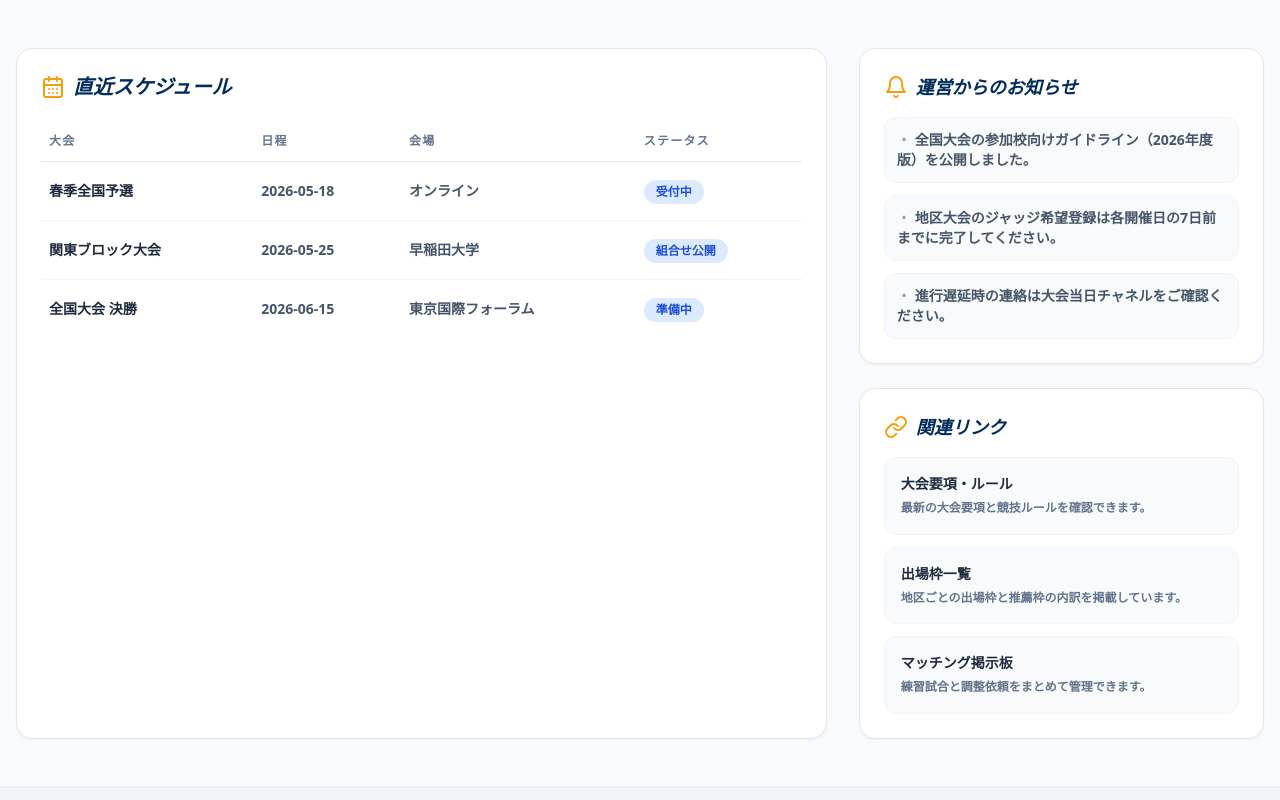
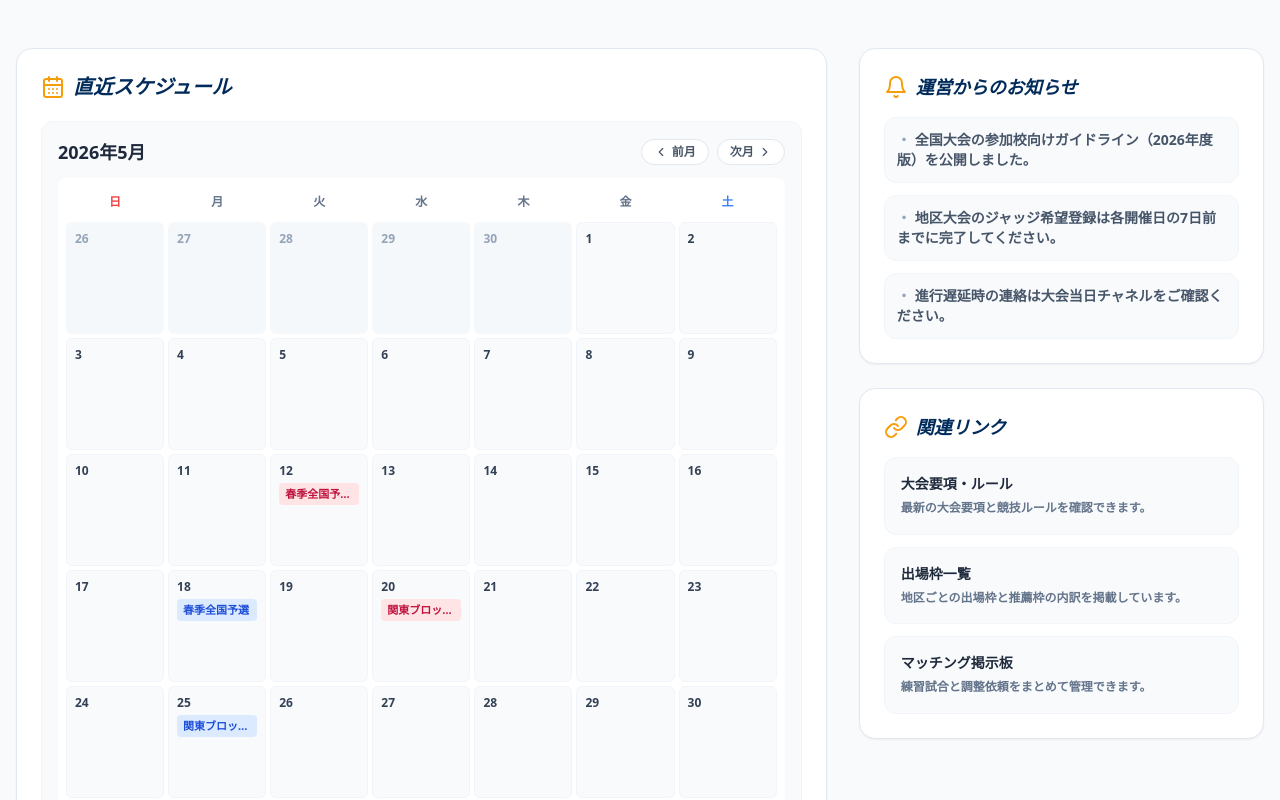
Before and after one commit to totototetete/demo-website, a Next.js app: page /dashboard in a window 1280 px wide. Shown: the part 640-1440 px from the top of the page. Built offline with nearby package versions, Linux system fonts and the light colour scheme.

Commit message:
feat: add interactive dashboard calendar section
Agent-Logs-Url: https://github.com/totototetete/demo-website/sessions/b0210b9b-0b46-4dfb-a513-2b66707989bb

Co-authored-by: totototetete <242939498+totototetete@users.noreply.github.com>

```diff
--- a/app/dashboard/page.tsx
+++ b/app/dashboard/page.tsx
@@ -1,13 +1,89 @@
 'use client';
 
-import { CalendarDays, Bell, Link as LinkIcon, LayoutDashboard } from 'lucide-react';
+import { useMemo, useState } from 'react';
+import { CalendarDays, Bell, Link as LinkIcon, LayoutDashboard, ChevronLeft, ChevronRight } from 'lucide-react';
 import Header from '@/components/Header';
 import Footer from '@/components/Footer';
 import { useLanguage } from '@/hooks/useLanguage';
+import type { DashboardCalendarEvent } from '@/lib/types';
+
+const toDateKey = (date: Date) =>
+  `${date.getFullYear()}-${String(date.getMonth() + 1).padStart(2, '0')}-${String(date.getDate()).padStart(2, '0')}`;
 
 export default function DashboardPage() {
-  const { t } = useLanguage();
+  const { t, lang } = useLanguage();
   const dashboard = t.dashboard;
+  const calendarBase = useMemo(() => {
+    const firstEventDate = dashboard.calendarEvents[0]?.date;
+    if (!firstEventDate) return new Date();
+    const [year, month] = firstEventDate.split('-').map(Number);
+    return new Date(year, month - 1, 1);
+  }, [dashboard.calendarEvents]);
+  const [currentMonth, setCurrentMonth] = useState(
+    () => new Date(calendarBase.getFullYear(), calendarBase.getMonth(), 1),
+  );
+
+  const monthLabel = useMemo(
+    () =>
+      new Intl.DateTimeFormat(lang === 'ja' ? 'ja-JP' : 'en-US', {
+        year: 'numeric',
+        month: 'long',
+      }).format(currentMonth),
+    [currentMonth, lang],
+  );
+
+  const todayKey = toDateKey(new Date());
+  const monthEvents = useMemo(
+    () =>
+      dashboard.calendarEvents.reduce<Record<string, DashboardCalendarEvent[]>>((acc, event) => {
+        if (!acc[event.date]) {
+          acc[event.date] = [];
+        }
+        acc[event.date].push(event);
+        return acc;
+      }, {}),
+    [dashboard.calendarEvents],
+  );
+
+  const calendarCells = useMemo(() => {
+    const year = currentMonth.getFullYear();
+    const month = currentMonth.getMonth();
+    const firstDay = new Date(year, month, 1);
+    const firstWeekday = firstDay.getDay();
+    const daysInMonth = new Date(year, month + 1, 0).getDate();
+    const daysInPrevMonth = new Date(year, month, 0).getDate();
+
+    return Array.from({ length: 42 }, (_, index) => {
+      const day = index - firstWeekday + 1;
+      if (day <= 0) {
+        return {
+          dayNumber: daysInPrevMonth + day,
+          dateKey: '',
+          isCurrentMonth: false,
+        };
+      }
+      if (day > daysInMonth) {
+        return {
+          dayNumber: day - daysInMonth,
+          dateKey: '',
+          isCurrentMonth: false,
+        };
+      }
+      return {
+        dayNumber: day,
+        dateKey: toDateKey(new Date(year, month, day)),
+        isCurrentMonth: true,
+      };
+    });
+  }, [currentMonth]);
+
+  const goToPrevMonth = () => {
+    setCurrentMonth((prev) => new Date(prev.getFullYear(), prev.getMonth() - 1, 1));
+  };
+
+  const goToNextMonth = () => {
+    setCurrentMonth((prev) => new Date(prev.getFullYear(), prev.getMonth() + 1, 1));
+  };
 
   return (
     <main>
@@ -46,53 +122,87 @@ export default function DashboardPage() {
               <CalendarDays className="text-amber-500" aria-hidden="true" />
               {dashboard.scheduleTitle}
             </h2>
-            <ul className="space-y-3 md:hidden">
-              {dashboard.schedule.map((item) => (
-                <li key={`${item.round}-${item.date}`} className="rounded-xl border border-slate-100 bg-slate-50 p-4">
-                  <p className="text-sm font-black text-slate-800">{item.round}</p>
-                  <dl className="mt-2 space-y-1 text-xs font-bold text-slate-600">
-                    <div className="flex items-start justify-between gap-3">
-                      <dt className="text-slate-500">{dashboard.scheduleHeaders.date}</dt>
-                      <dd className="text-right">{item.date}</dd>
+            <div className="rounded-xl border border-slate-100 bg-slate-50 p-3 sm:p-4">
+              <div className="mb-3 flex flex-wrap items-center justify-between gap-3">
+                <h3 className="text-base font-black text-slate-800 sm:text-lg">{monthLabel}</h3>
+                <div className="flex items-center gap-2">
+                  <button
+                    type="button"
+                    onClick={goToPrevMonth}
+                    className="inline-flex items-center gap-1 rounded-full border border-slate-200 bg-white px-3 py-1 text-xs font-bold text-slate-600 transition-colors hover:bg-slate-100"
+                    aria-label={dashboard.calendar.prevMonth}
+                  >
+                    <ChevronLeft size={14} aria-hidden="true" />
+                    <span>{dashboard.calendar.prevMonth}</span>
+                  </button>
+                  <button
+                    type="button"
+                    onClick={goToNextMonth}
+                    className="inline-flex items-center gap-1 rounded-full border border-slate-200 bg-white px-3 py-1 text-xs font-bold text-slate-600 transition-colors hover:bg-slate-100"
+                    aria-label={dashboard.calendar.nextMonth}
+                  >
+                    <span>{dashboard.calendar.nextMonth}</span>
+                    <ChevronRight size={14} aria-hidden="true" />
+                  </button>
+                </div>
+              </div>
+
+              <div className="grid grid-cols-7 gap-1 rounded-lg bg-white p-2">
+                {dashboard.calendar.weekdays.map((weekday, index) => (
+                  <div
+                    key={weekday}
+                    className={`py-2 text-center text-xs font-bold ${index === 0 ? 'text-red-500' : index === 6 ? 'text-blue-500' : 'text-slate-500'}`}
+                  >
+                    {weekday}
+                  </div>
+                ))}
+                {calendarCells.map((cell, index) => {
+                  const events = cell.dateKey ? monthEvents[cell.dateKey] ?? [] : [];
+                  const isToday = cell.dateKey === todayKey;
+
+                  return (
+                    <div
+                      key={`${cell.dayNumber}-${index}`}
+                      className={`min-h-24 rounded-md border p-1.5 sm:min-h-28 sm:p-2 ${
+                        cell.isCurrentMonth ? 'border-slate-100 bg-slate-50' : 'border-transparent bg-slate-100/70'
+                      } ${isToday ? 'ring-2 ring-amber-400' : ''}`}
+                    >
+                      <p className={`text-xs font-black ${cell.isCurrentMonth ? 'text-slate-700' : 'text-slate-400'}`}>
+                        {cell.dayNumber}
+                      </p>
+                      <div className="mt-1 space-y-1">
+                        {events.map((event) => (
+                          <span
+                            key={`${event.type}-${event.title}`}
+                            className={`block truncate rounded px-1.5 py-1 text-[10px] font-bold leading-tight sm:text-[11px] ${
+                              event.type === 'tournament'
+                                ? 'bg-blue-100 text-blue-700'
+                                : 'bg-rose-100 text-rose-700'
+                            }`}
+                          >
+                            {event.title}
+                          </span>
+                        ))}
+                      </div>
                     </div>
-                    <div className="flex items-start justify-between gap-3">
-                      <dt className="text-slate-500">{dashboard.scheduleHeaders.venue}</dt>
-                      <dd className="text-right">{item.venue}</dd>
-                    </div>
-                    <div className="pt-1">
-                      <span className="inline-flex rounded-full bg-blue-100 px-3 py-1 text-xs font-black text-blue-700">
-                        {item.status}
-                      </span>
-                    </div>
-                  </dl>
-                </li>
-              ))}
-            </ul>
-            <div className="hidden overflow-x-auto md:block">
-              <table className="w-full min-w-[560px] text-left">
-                <thead>
-                  <tr className="border-b border-slate-200 text-xs font-bold uppercase tracking-widest text-slate-500">
-                    <th className="px-2 py-3">{dashboard.scheduleHeaders.round}</th>
-                    <th className="px-2 py-3">{dashboard.scheduleHeaders.date}</th>
-                    <th className="px-2 py-3">{dashboard.scheduleHeaders.venue}</th>
-                    <th className="px-2 py-3">{dashboard.scheduleHeaders.status}</th>
-                  </tr>
-                </thead>
-                <tbody>
-                  {dashboard.schedule.map((item) => (
-                    <tr key={`${item.round}-${item.date}`} className="border-b border-slate-100 last:border-0">
-                      <td className="px-2 py-4 text-xs font-black text-slate-800 sm:text-sm">{item.round}</td>
-                      <td className="px-2 py-4 text-xs font-bold text-slate-600 sm:text-sm">{item.date}</td>
-                      <td className="px-2 py-4 text-xs font-bold text-slate-600 sm:text-sm">{item.venue}</td>
-                      <td className="px-2 py-4">
-                        <span className="inline-flex rounded-full bg-blue-100 px-3 py-1 text-xs font-black text-blue-700">
-                          {item.status}
-                        </span>
-                      </td>
-                    </tr>
-                  ))}
-                </tbody>
-              </table>
+                  );
+                })}
+              </div>
+
+              <div className="mt-3 flex flex-wrap items-center gap-3 text-xs font-bold text-slate-600">
+                <span className="inline-flex items-center gap-1.5">
+                  <span className="h-2.5 w-2.5 rounded-full bg-blue-500" aria-hidden="true" />
+                  {dashboard.calendar.legendTournament}
+                </span>
+                <span className="inline-flex items-center gap-1.5">
+                  <span className="h-2.5 w-2.5 rounded-full bg-rose-500" aria-hidden="true" />
+                  {dashboard.calendar.legendDeadline}
+                </span>
+                <span className="inline-flex items-center gap-1.5">
+                  <span className="h-2.5 w-2.5 rounded-full bg-amber-500" aria-hidden="true" />
+                  {dashboard.calendar.today}
+                </span>
+              </div>
             </div>
           </div>
 
--- a/lib/constants/dictionary.ts
+++ b/lib/constants/dictionary.ts
@@ -73,6 +73,22 @@ export const dict: Record<'ja' | 'en', Dict> = {
         venue: '会場',
         status: 'ステータス'
       },
+      calendar: {
+        prevMonth: '前月',
+        nextMonth: '次月',
+        today: '今日',
+        weekdays: ['日', '月', '火', '水', '木', '金', '土'],
+        legendTournament: '大会',
+        legendDeadline: '申込締切'
+      },
+      calendarEvents: [
+        { title: '春季全国予選', date: '2026-05-18', type: 'tournament' },
+        { title: '関東ブロック大会', date: '2026-05-25', type: 'tournament' },
+        { title: '全国大会 決勝', date: '2026-06-15', type: 'tournament' },
+        { title: '春季全国予選 申込締切', date: '2026-05-12', type: 'deadline' },
+        { title: '関東ブロック大会 申込締切', date: '2026-05-20', type: 'deadline' },
+        { title: '全国大会 決勝 申込締切', date: '2026-06-07', type: 'deadline' }
+      ],
       notices: [
         '全国大会の参加校向けガイドライン（2026年度版）を公開しました。',
         '地区大会のジャッジ希望登録は各開催日の7日前までに完了してください。',
@@ -156,6 +172,22 @@ export const dict: Record<'ja' | 'en', Dict> = {
         venue: 'Venue',
         status: 'Status'
       },
+      calendar: {
+        prevMonth: 'Prev',
+        nextMonth: 'Next',
+        today: 'Today',
+        weekdays: ['Sun', 'Mon', 'Tue', 'Wed', 'Thu', 'Fri', 'Sat'],
+        legendTournament: 'Tournament',
+        legendDeadline: 'Deadline'
+      },
+      calendarEvents: [
+        { title: 'Spring National Qualifier', date: '2026-05-18', type: 'tournament' },
+        { title: 'Kanto Block Tournament', date: '2026-05-25', type: 'tournament' },
+        { title: 'National Final', date: '2026-06-15', type: 'tournament' },
+        { title: 'Spring Qualifier Entry Deadline', date: '2026-05-12', type: 'deadline' },
+        { title: 'Kanto Block Entry Deadline', date: '2026-05-20', type: 'deadline' },
+        { title: 'National Final Entry Deadline', date: '2026-06-07', type: 'deadline' }
+      ],
       notices: [
         'The 2026 participation guideline for Nationals is now available.',
         'Please complete judge availability registration at least 7 days before each event.',
```
Also changed, not shown: lib/types.ts (+17 -0 lines).
